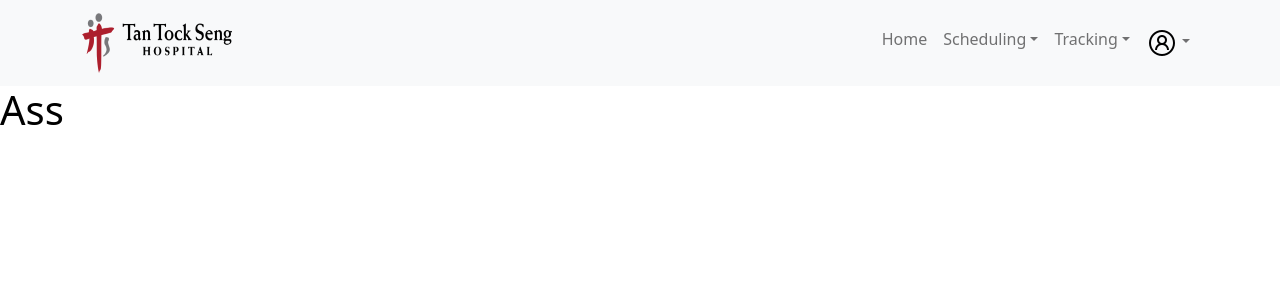
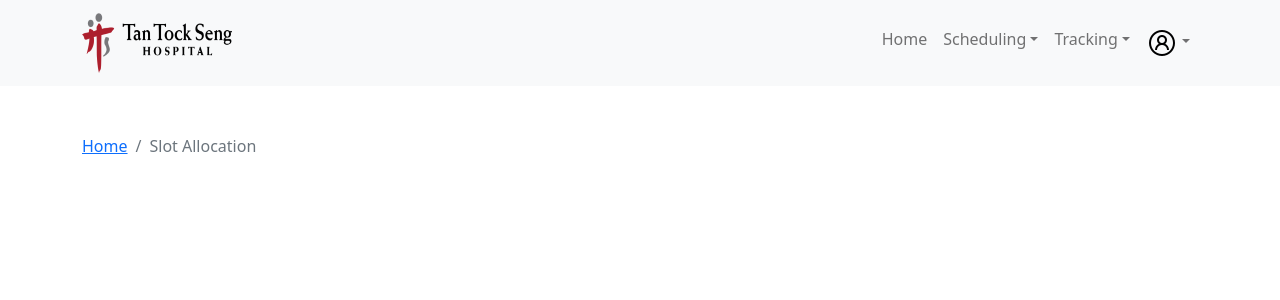
Before and after one commit to RyujiRoarar99/2102, a React (Create React App) app in the folder 2102-scheduler/: page /SlotAllocation in a window 1280 px wide. Shown: the top 300 px of the page. Built offline with nearby package versions, Linux system fonts and the light colour scheme.

Commit message:
Added breadcrumb and dropdown components

```diff
--- /dev/null
+++ b/2102-scheduler/src/components/BreadcrumbComponent.js
@@ -0,0 +1,40 @@
+import React from "react";
+
+import Breadcrumb from "react-bootstrap/Breadcrumb";
+
+const BreadcrumbComponent = (props) => {
+    const root_crumb = props.breadcrumbs.filter((i, index) => {
+        if (index === 0) {
+            return i;
+        }
+    });
+
+    const leaf_crumbs = props.breadcrumbs.filter((i, index) => {
+        if (index !== 0 && index !== props.breadcrumbs.length - 1) {
+            return i;
+        }
+    });
+
+    const node_crumb = props.breadcrumbs.filter((i, index) => {
+        if (index === props.breadcrumbs.length - 1) {
+            return i;
+        }
+    });
+
+    return (
+        <Breadcrumb className="mt-5">
+            {root_crumb.map((i) => (
+                <Breadcrumb.Item href="/">{i}</Breadcrumb.Item>
+            ))}
+
+            {leaf_crumbs.map((i) => (
+                <Breadcrumb.Item href={"/" + i}>{i}</Breadcrumb.Item>
+            ))}
+            {node_crumb.map((i) => (
+                <Breadcrumb.Item active>{i}</Breadcrumb.Item>
+            ))}
+        </Breadcrumb>
+    );
+};
+
+export default BreadcrumbComponent;
--- a/2102-scheduler/src/components/DropdownField.js
+++ b/2102-scheduler/src/components/DropdownComponent.js
@@ -3,7 +3,7 @@ import React, { useState } from "react";
 import Dropdown from "react-bootstrap/Dropdown";
 import DropdownButton from "react-bootstrap/DropdownButton";
 
-const DropdownField = (props) => {
+const DropdownComponent = (props) => {
     const optionHandler = (event) => {
         console.log(event);
         props.onSelectOption(event);
@@ -22,4 +22,4 @@ const DropdownField = (props) => {
     );
 };
 
-export default DropdownField;
+export default DropdownComponent;
--- a/2102-scheduler/src/components/EquipmentOverview.js
+++ b/2102-scheduler/src/components/EquipmentOverview.js
@@ -1,17 +1,14 @@
 import React from "react";
 import { Link } from "react-router-dom";
+
+import BreadcrumbComponent from "./BreadcrumbComponent";
 import Container from "react-bootstrap/Container";
-import Breadcrumb from "react-bootstrap/Breadcrumb";
-import Form from "react-bootstrap/Form";
-import Button from "react-bootstrap/Button";
 
-const EquipmentOverview = () => {
+const EquipmentOverview = (props) => {
+    const breadcrumbs = ["Home", "Equipment Overview"];
     return (
         <Container>
-            <Breadcrumb className="mt-5">
-                <Breadcrumb.Item href="/">Home</Breadcrumb.Item>
-                <Breadcrumb.Item active>Equipment Overview</Breadcrumb.Item>
-            </Breadcrumb>
+            <BreadcrumbComponent breadcrumbs={breadcrumbs} />
         </Container>
     );
 };
--- a/2102-scheduler/src/components/EquipmentScheduling.js
+++ b/2102-scheduler/src/components/EquipmentScheduling.js
@@ -1,12 +1,16 @@
-import React from 'react';
-import {Link} from 'react-router-dom'
+import React from "react";
+import { Link } from "react-router-dom";
+
+import BreadcrumbComponent from "./BreadcrumbComponent";
+import Container from "react-bootstrap/Container";
 
 const EquipmentScheduling = () => {
+    const breadcrumbs = ["Home", "Equipment Scheduling"];
     return (
-        <div>
-            <h1>WTF</h1>
-        </div>
-    )
-}
+        <Container>
+            <BreadcrumbComponent breadcrumbs={breadcrumbs} />
+        </Container>
+    );
+};
 
-export default EquipmentScheduling
+export default EquipmentScheduling;
--- a/2102-scheduler/src/components/LogRecords.js
+++ b/2102-scheduler/src/components/LogRecords.js
@@ -3,26 +3,24 @@ import { Link } from "react-router-dom";
 
 import LogScopeForm from "./LogScopeForm";
 import LogWasherForm from "./LogWasherForm";
-import DropdownField from "./DropdownField";
+import DropdownComponent from "./DropdownComponent";
+import BreadcrumbComponent from "./BreadcrumbComponent";
 
 import Container from "react-bootstrap/Container";
-import Breadcrumb from "react-bootstrap/Breadcrumb";
 import Row from "react-bootstrap/Row";
 import Col from "react-bootstrap/Col";
 
 const LogRecords = () => {
     const [equipmentSelected, setEquipmentSelected] = useState("Scopes");
 
+    const breadcrumbs = ["Home", "Log Records"];
     const onSelectOptionHandler = (equipment) => {
         setEquipmentSelected(equipment);
     };
 
     return (
         <Container>
-            <Breadcrumb className="mt-5">
-                <Breadcrumb.Item href="/">Home</Breadcrumb.Item>
-                <Breadcrumb.Item active>Log Records</Breadcrumb.Item>
-            </Breadcrumb>
+            <BreadcrumbComponent breadcrumbs={breadcrumbs} />
 
             {equipmentSelected === "Scopes" && (
                 <div>
@@ -31,7 +29,7 @@ const LogRecords = () => {
                             <h2>Scope Logger</h2>
                         </Col>
                         <Col>
-                            <DropdownField
+                            <DropdownComponent
                                 className="float-end"
                                 onSelectOption={onSelectOptionHandler}
                             />
@@ -49,7 +47,7 @@ const LogRecords = () => {
                             <h2>Washer Logger</h2>
                         </Col>
                         <Col>
-                            <DropdownField
+                            <DropdownComponent
                                 className="float-end"
                                 onSelectOption={onSelectOptionHandler}
                             />
--- a/2102-scheduler/src/components/NavBar.js
+++ b/2102-scheduler/src/components/NavBar.js
@@ -14,7 +14,7 @@ const NavBar = () => {
     return (
         <Navbar bg="light" expand="lg">
             <Container>
-                <Navbar.Brand href="#home">
+                <Navbar.Brand href="/">
                     <img
                         src={Hospital}
                         alt="Tan Tock Seng Hospital Logo"
@@ -46,15 +46,19 @@ const NavBar = () => {
                                 Log Records
                             </NavDropdown.Item>
                         </NavDropdown>
-                        <NavDropdown title={
-                                <img className="thumbnail-image"
+                        <NavDropdown
+                            title={
+                                <img
+                                    className="thumbnail-image"
                                     src={userProfile}
                                     alt="user pic"
-                                />}
-                            id="basic-nav-dropdown" className="nav-without-caret" align="end">
-                            <NavDropdown.Item disabled >
-                            Name
-                            </NavDropdown.Item>
+                                />
+                            }
+                            id="basic-nav-dropdown"
+                            className="nav-without-caret"
+                            align="end"
+                        >
+                            <NavDropdown.Item disabled>Name</NavDropdown.Item>
                             <NavDropdown.Item href="/LogOut">
                                 Log Out
                             </NavDropdown.Item>
--- a/2102-scheduler/src/components/SlotAllocation.js
+++ b/2102-scheduler/src/components/SlotAllocation.js
@@ -1,12 +1,16 @@
-import React from 'react';
-import {Link} from 'react-router-dom'
+import React from "react";
+import { Link } from "react-router-dom";
+
+import BreadcrumbComponent from "./BreadcrumbComponent";
+import Container from "react-bootstrap/Container";
 
 const SlotAllocation = () => {
+    const breadcrumbs = ["Home", "Slot Allocation"];
     return (
-        <div>
-            <h1>Ass</h1>
-        </div>
-    )
-}
+        <Container>
+            <BreadcrumbComponent breadcrumbs={breadcrumbs} />
+        </Container>
+    );
+};
 
-export default SlotAllocation
+export default SlotAllocation;
```
